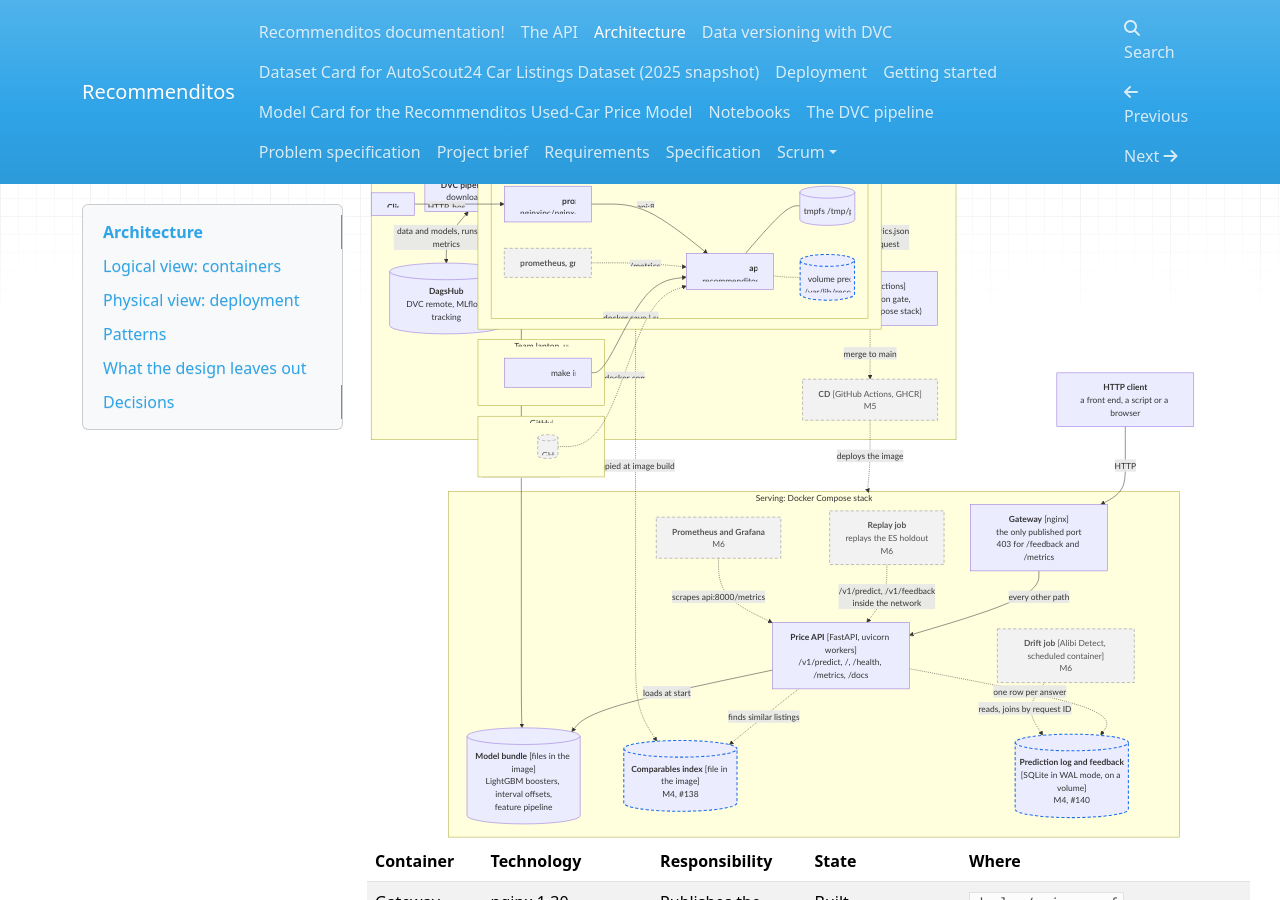
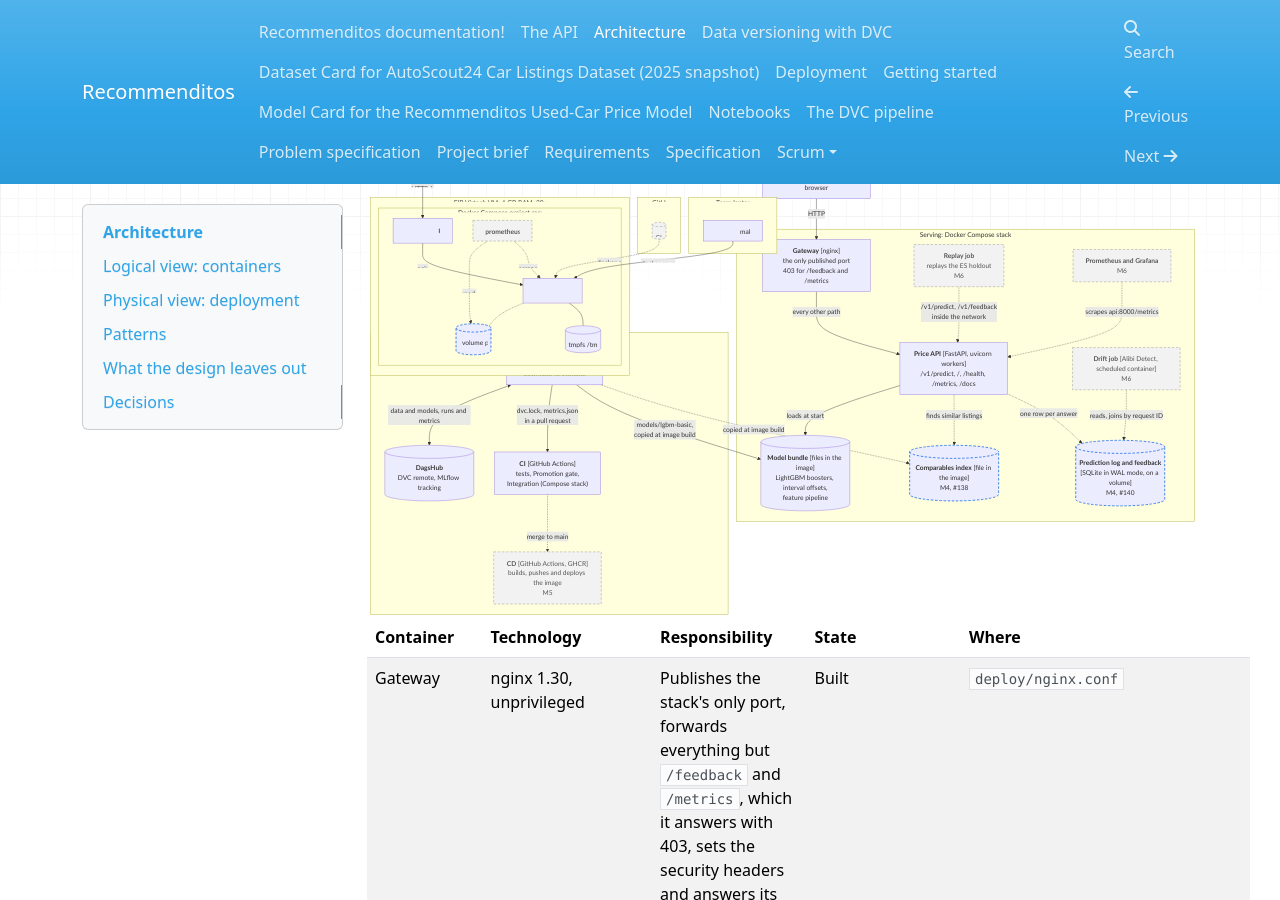
Before and after one commit to mlops-2627q1-mds-upc/MLOPS_Recommenditos, an MkDocs documentation site: the page built from docs/docs/architecture.md, in a window 1280 px wide and 900 px high, scrolled down 512 px. Built offline with MkDocs 1.6.1, drawn with Linux system fonts in a browser that asks for light colours; nearby versions of some CDN libraries.

Commit message:
docs: draw the deployment view top to bottom and correct two diagram edges

```diff
--- a/docs/docs/architecture.md
+++ b/docs/docs/architecture.md
@@ -34,7 +34,7 @@
         dvc["<b>DVC pipeline</b> [dvc repro]<br/>download to evaluate"]
         dagshub[("<b>DagsHub</b><br/>DVC remote, MLflow tracking")]
         ci["<b>CI</b> [GitHub Actions]<br/>tests, Promotion gate,<br/>Integration (Compose stack)"]
-        cd["<b>CD</b> [GitHub Actions, GHCR]<br/>M5"]
+        cd["<b>CD</b> [GitHub Actions, GHCR]<br/>builds, pushes and deploys the image<br/>M5"]
     end
 
     client -->|"HTTP"| proxy
@@ -104,7 +103,8 @@
     proxyc -->|"api:8000"| apic
     apic --- tmpfs
     apic -.- vol
-    m6 -.->|"/metrics, the log"| apic
+    m6 -.->|"scrape /metrics"| apic
+    m6 -.->|"read the log"| vol
     image -->|"docker save #124; ssh docker load"| apic
     ghcr -.->|"docker compose pull"| apic
 
```
Also changed, not shown: other parts of docs/docs/architecture.md (+1 -2 lines).
